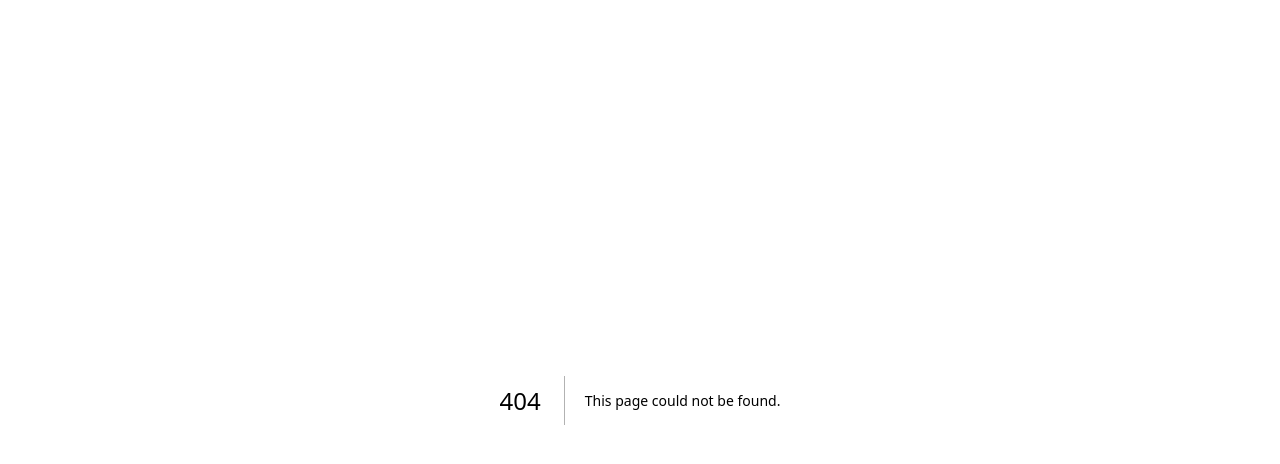
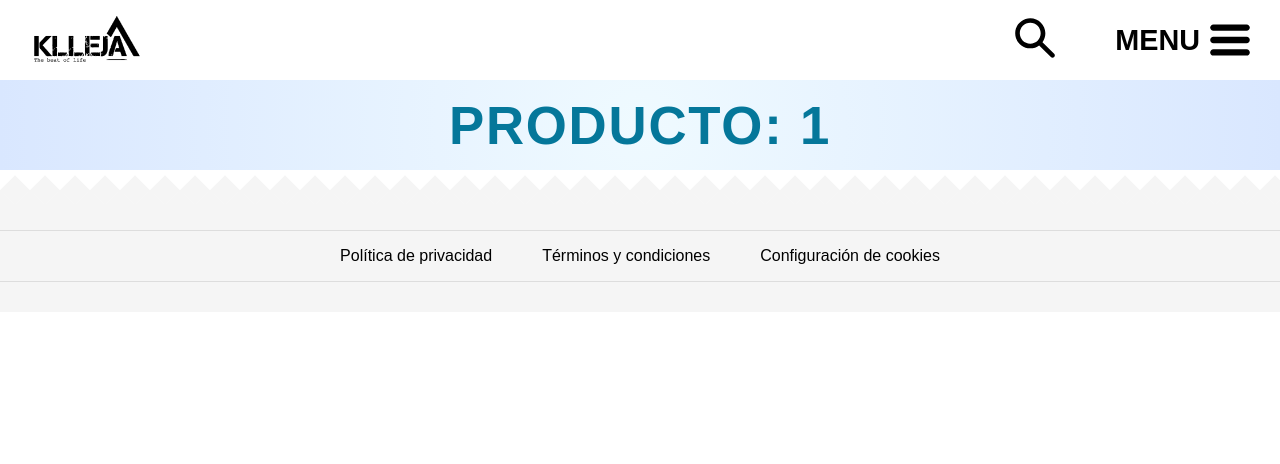
Before and after one commit to volatil/klleja, a Next.js app: page /detalle/1 in a window 1280 px wide. Before the commit this address had no page. Shown: the top 464 px of the page. Built offline with nearby package versions, Linux system fonts and the light colour scheme.

Commit message:
ruta con [id]

```diff
--- /dev/null
+++ b/src/pages/detalle/[id].js
@@ -0,0 +1,37 @@
+import Head from "next/head";
+import { useRouter } from "next/router";
+
+import Header from "@/components/Header";
+import TituloPagina from "@/components/TituloPagina";
+import Footer from "@/components/Footer";
+
+// export async function getServerSideProps() {
+// 	// Fetch data from external API
+// 	const res = await fetch("https://.../data");
+// 	const data = await res.json();
+
+// 	// Pass data to the page via props
+// 	return { props: { data } };
+// }
+
+const Detalle = function () {
+	const router = useRouter();
+	const { id } = router.query;
+	console.debug( id );
+	return (
+		<>
+			<Head>
+				<title>!! | KLLEJA</title>
+				<meta name="description" content="The beat of life" />
+				<meta name="viewport" content="width=device-width, initial-scale=1" />
+				<link rel="icon" href="/favicon.ico" />
+			</Head>
+			<Header />
+			<main>
+				<TituloPagina titulo={`Producto: ${id}`} />
+			</main>
+			<Footer />
+		</>
+	);
+};
+export default Detalle;
--- a/src/pages/tienda.js
+++ b/src/pages/tienda.js
@@ -1,5 +1,6 @@
 import { useEffect, useState } from "react";
 import Head from "next/head";
+import Link from "next/link";
 
 import Header from "@/components/Header";
 import TituloPagina from "@/components/TituloPagina";
@@ -36,11 +37,12 @@ function Productos(props) {
 						descripcion: producto.descripcion,
 					};
 					return (
-						<div className={cssprod.producto} key={prod.id}>
+						// <Link href={{ pathname: "/detalle/[id]", query: { id: prod.id } }} className={cssprod.producto} key={prod.id}>
+						<Link href={`/detalle/${[prod.id]}`} className={cssprod.producto} key={prod.id}>
 							<img src={prod.imagen} alt="imagen" />
 							<p>{prod.nombre}</p>
 							<p className={cssprod.precio}>$ {prod.precio}</p>
-						</div>
+						</Link>
 					);
 				})
 			}
```
